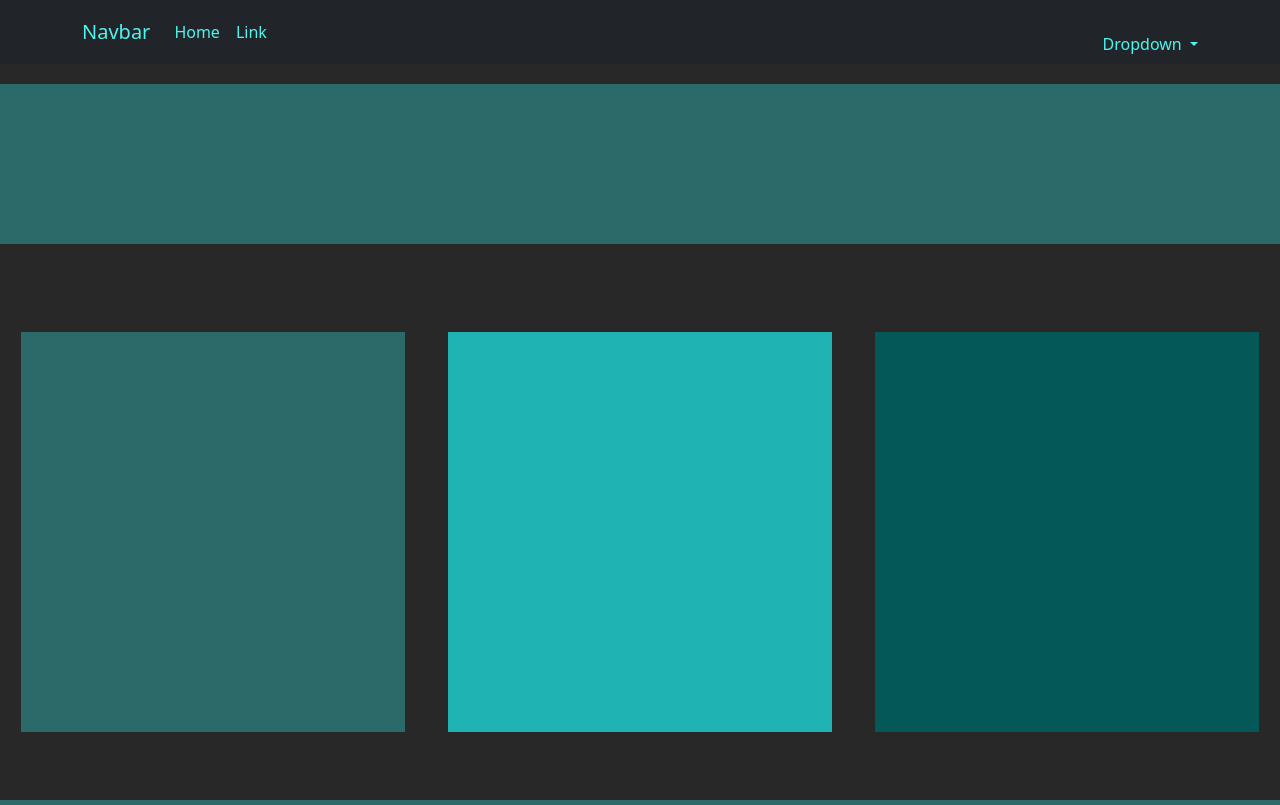
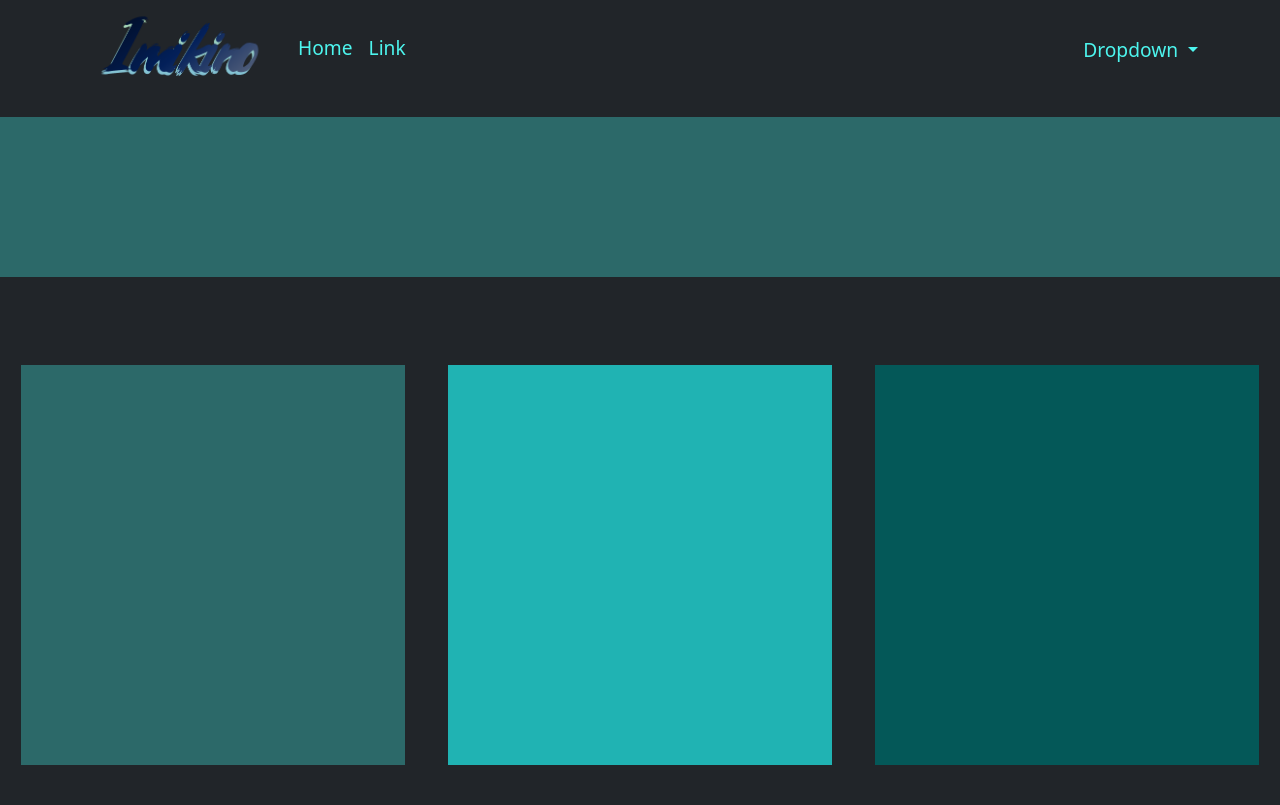
Before and after one commit to Programacao-Para-Web-2022-02/trabalho-final-imikino, a Flask app: page / in a window 1280 px wide. Run offline with Flask 2, Linux system fonts and the light colour scheme.

Commit message:
update navbar

```diff
--- a/static/style.css
+++ b/static/style.css
@@ -2,12 +2,16 @@ body {
     background-color: rgba(15, 14, 14, 0.89);
 }
 
-
 .faixa-jogos {
-    margin-top: 20px;
     width: 100vw;
     height: 20vh;
     background-color: rgb(44, 105, 105);
+}
+
+.ImagemLogo {
+    width: 12rem;
+    height: 7rem;
+    object-fit: cover;
 }
 
 .container1 {
@@ -36,4 +40,5 @@ body {
     height: 50vh;
     background-color: rgb(4, 88, 88);
 }
+
 /*#4df5ee*/
--- a/templates/base.html
+++ b/templates/base.html
@@ -10,20 +10,8 @@
         {% endblock %}
 
     </head>
-    <body>
+    <body class="bg-dark">
         {% include 'navbar.html' %}
-
-        <div class="container">
-            {% with mensagens = get_flashed_messages(with_categories=True) %}
-                {% if mensagens %}
-                    {% for categoria, mensagem in mensagens %}
-                        <div class="alert {{ categoria }}">
-                            {{mensagem}}
-                        </div>
-                    {% endfor %}
-                {% endif %}
-            {% endwith %}
-        </div>
 
         {% block body %}
         {% endblock %}
--- a/templates/navbar.html
+++ b/templates/navbar.html
@@ -1,26 +1,29 @@
-<nav class="navbar navbar-expand-lg bg-dark">
+<nav class="navbar navbar-expand-lg bg-dark" style="margin-top: -1.3rem;">
   <div class="container-fluid container">
-      <a class="navbar-brand" style="color: #4df5ee;" href="#">Navbar</a>
-      <button class="navbar-toggler" type="button" data-bs-toggle="collapse" data-bs-target="#navbarSupportedContent" aria-controls="navbarSupportedContent" aria-expanded="false" aria-label="Toggle navigation">
+    <a class="navbar-brand" style="color: #4df5ee; font-size: 2.2rem;" href="#"><img src="../static/images/Titutlo.png" class="ImagemLogo" alt="Imagem responsiva"></a>
+    <button class="navbar-toggler" type="button" data-bs-toggle="collapse" data-bs-target="#navbarSupportedContent"
+      aria-controls="navbarSupportedContent" aria-expanded="false" aria-label="Toggle navigation">
       <span class="navbar-toggler-icon"></span>
     </button>
     <div class="collapse navbar-collapse" id="navbarSupportedContent">
       <ul class="navbar-nav me-auto mb-2 mb-lg-0">
         <li class="nav-item">
-            <a class="nav-link active" style="color: #4df5ee;" aria-current="page" href="#">Home</a>
+          <a class="nav-link active" style="color: #4df5ee; font-size: 1.2rem;" aria-current="page" href="#">Home</a>
         </li>
         <li class="nav-item">
-            <a class="nav-link" style="color: #4df5ee;" href="#">Link</a>
+          <a class="nav-link" style="color: #4df5ee; font-size: 1.2rem;" href="#">Link</a>
         </li>
       </ul>
       <li class="nav-item dropdown">
-            <a class="nav-link dropdown-toggle" href="#" role="button" data-bs-toggle="dropdown" aria-expanded="false"  style="color: #4df5ee;">
+        <a class="nav-link dropdown-toggle" href="#" role="button" data-bs-toggle="dropdown" aria-expanded="false" style="color: #4df5ee; font-size: 1.2rem; margin-top: -1.2rem;">
           Dropdown
         </a>
         <ul class="dropdown-menu">
           <li><a class="dropdown-item" href="#">Action</a></li>
           <li><a class="dropdown-item" href="#">Another action</a></li>
-              <li><hr class="dropdown-divider"></li>
+          <li>
+            <hr class="dropdown-divider">
+          </li>
           <li><a class="dropdown-item" href="#">Something else here</a></li>
         </ul>
       </li>
```
Also changed, not shown: static/images/Titutlo.png (added). Lines whose indentation alone changed are shown as unchanged.
